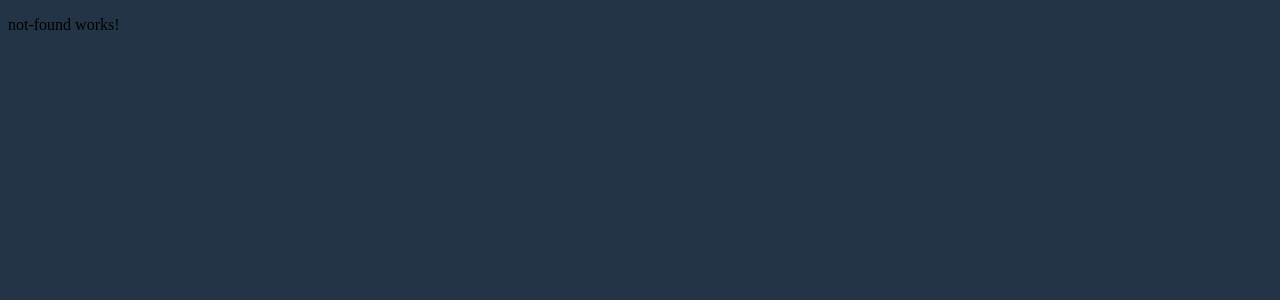
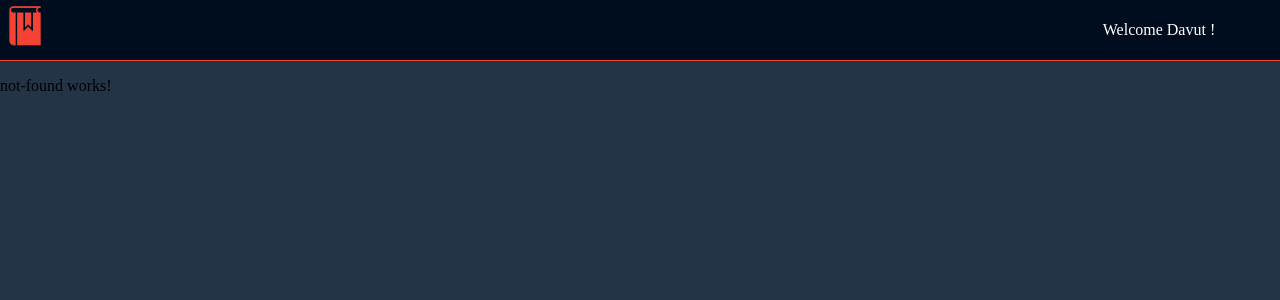
Before and after one commit to DavutOzcan87/BookmarkReader-Web, an Angular app: page / in a window 1280 px wide. Shown: the top 300 px of the page. Built offline with nearby package versions, Linux system fonts and the light colour scheme.

Commit message:
header design draft 1

```diff
--- a/src/app/app.component.css
+++ b/src/app/app.component.css
@@ -0,0 +1,27 @@
+.header{
+    height: 60px;
+    background-color: #000d1f;
+    display: table;
+    width: 100%;
+    color:#fff;
+    vertical-align: middle;
+    border-bottom: 1px solid #f44336!important;
+}
+
+.header img{
+    display: table-cell;
+    height: 50px;
+    vertical-align: middle;
+}
+
+.header span{
+    display: table-cell;
+    vertical-align: middle;
+    width: 80%;
+}
+
+.header div{
+    display: inline;
+    display: table-cell;
+    vertical-align: middle;
+}
--- a/src/app/app.component.html
+++ b/src/app/app.component.html
@@ -1,30 +1,9 @@
-<!--The content below is only a placeholder and can be replaced.-->
-
-
-
-<!-- <tr>
-  <td>
-    <a [routerLink]="['login']">login</a><br />
-  </td>
-</tr>
-<tr>
-  <td>
-    <a [routerLink]="['list-sites']">list all</a><br />
-
-  </td>
-</tr>
-<tr>
-  <td>
-    <a [routerLink]="['edit-site']">edit</a><br />
-
-  </td>
-</tr>
-<tr>
-  <td>
-    <a [routerLink]="['profile']">profile</a><br />
-
-  </td>
-
-</tr> -->
+<div class="header">
+  <img class="icon" src="assets/icon.png">
+  <span></span>
+  <div>
+      Welcome Davut !
+  </div>
+</div>
 
 <router-outlet></router-outlet>
--- a/src/assets/common.css
+++ b/src/assets/common.css
@@ -2,4 +2,5 @@
 
 body{
     background-color:#233446;
+    margin: 0px;
 }
```
